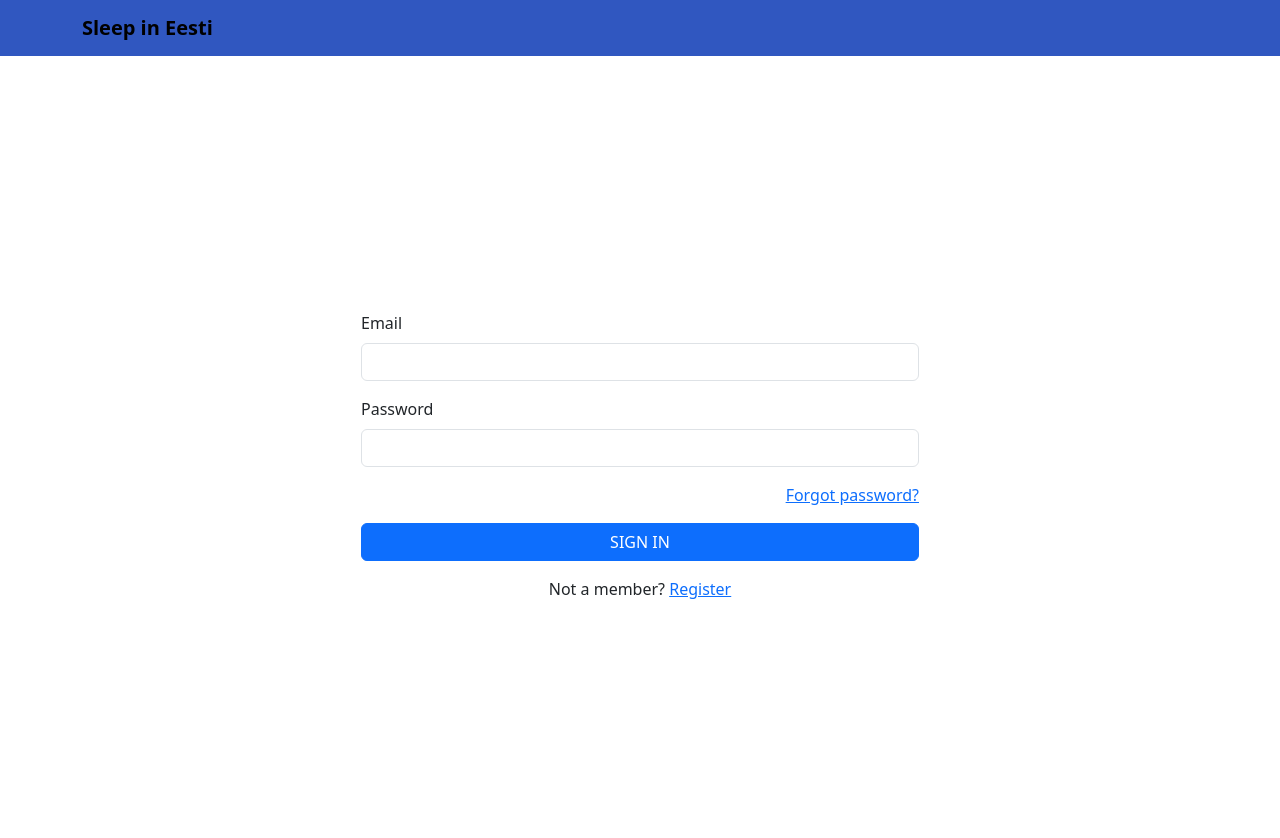
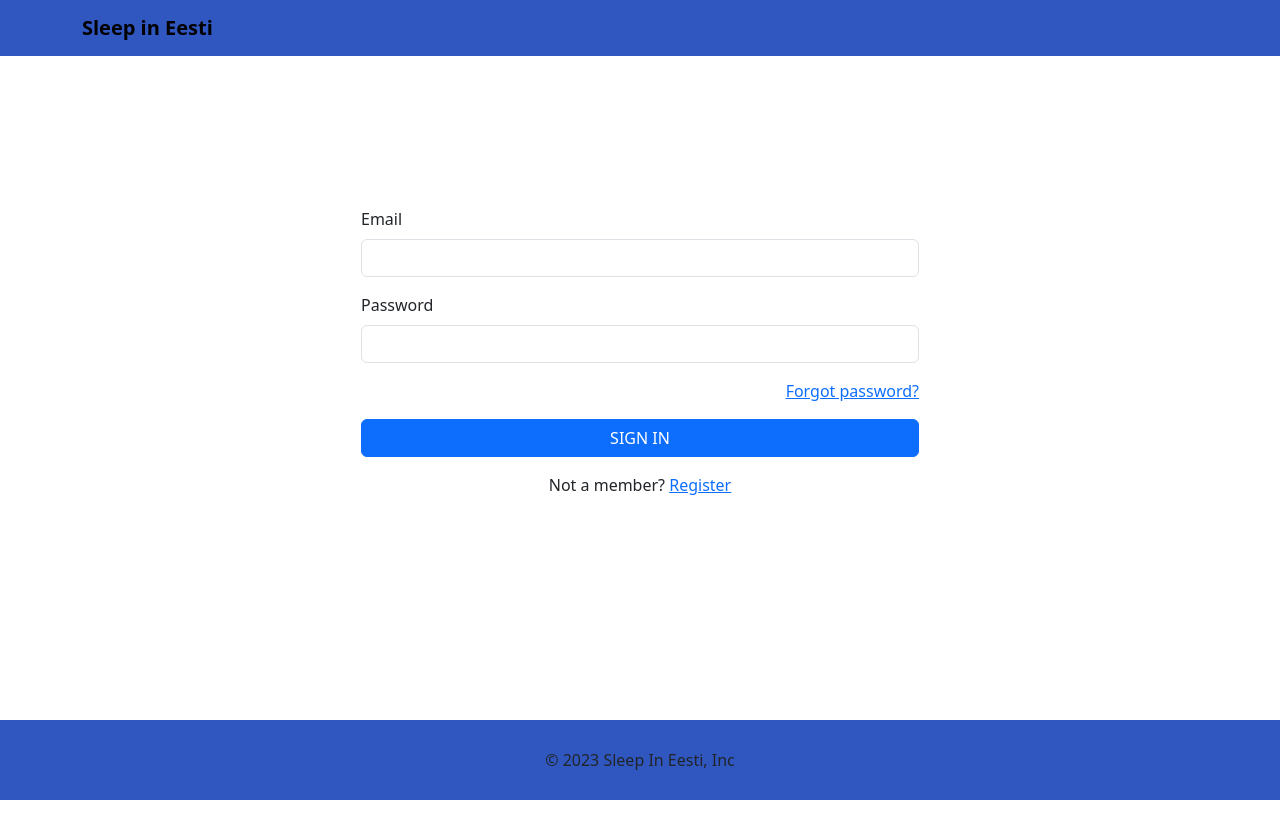
Before and after one commit to vadof/booking, an Angular app in the folder frontend/: page /login in a window 1280 px wide. Shown: the top 838 px of the page. After the commit the page ends 800 px from the top, so only its background shows below. Built offline with nearby package versions, Linux system fonts and the light colour scheme.

Commit message:
add footer

```diff
--- a/frontend/src/app/app.component.html
+++ b/frontend/src/app/app.component.html
@@ -1 +1,2 @@
+<!--<app-navbar></app-navbar>-->
 <router-outlet></router-outlet>
--- a/frontend/src/app/components/navbar/navbar.component.html
+++ b/frontend/src/app/components/navbar/navbar.component.html
@@ -23,7 +23,3 @@
 
   </div>
 </nav>
-
-<ul class="dropdown-menu">
-  <li><a class="dropdown-item" (click)="logout()">Logout</a></li>
-</ul>
--- a/frontend/src/app/components/navbar/navbar.component.scss
+++ b/frontend/src/app/components/navbar/navbar.component.scss
@@ -1,5 +1,6 @@
 nav {
   background-color: var(--blue-color);
+  margin-bottom: 1rem;
 }
 
 svg {
--- a/frontend/src/app/pages/login-page/login-page.component.html
+++ b/frontend/src/app/pages/login-page/login-page.component.html
@@ -1,6 +1,6 @@
 <app-navbar></app-navbar>
 
-<div class="container d-flex align-items-center justify-content-center min-vh-100">
+<div class="container d-flex align-items-center justify-content-center">
   <form [formGroup]="loginForm" (ngSubmit)="login()" class="w-50 text-color-primary">
 
     <div class="mb-3">
--- a/frontend/src/app/pages/login-page/login-page.component.scss
+++ b/frontend/src/app/pages/login-page/login-page.component.scss
@@ -0,0 +1,3 @@
+.container {
+  min-height: 70vh;
+}
--- a/frontend/src/app/pages/main-page/main-page.component.html
+++ b/frontend/src/app/pages/main-page/main-page.component.html
@@ -1 +1,3 @@
 <app-navbar></app-navbar>
+
+main page works!
--- a/frontend/src/app/pages/register-page/register-page.component.html
+++ b/frontend/src/app/pages/register-page/register-page.component.html
@@ -1,4 +1,6 @@
-<div class="container d-flex align-items-center justify-content-center min-vh-100">
+<app-navbar></app-navbar>
+
+<div class="container d-flex align-items-center justify-content-center">
   <form [formGroup]="registerForm" (ngSubmit)="register()" class="w-50 text-color-primary">
 
     <div class="mb-3">
--- a/frontend/src/app/pages/register-page/register-page.component.scss
+++ b/frontend/src/app/pages/register-page/register-page.component.scss
@@ -0,0 +1,3 @@
+.container {
+  min-height: 70vh;
+}
--- a/frontend/src/index.html
+++ b/frontend/src/index.html
@@ -9,6 +9,11 @@
 </head>
 <body>
   <app-root></app-root>
+  <footer>
+    <div class="container">
+      <p class="text-center">© 2023 Sleep In Eesti, Inc</p>
+    </div>
+  </footer>
   <script src="https://cdn.jsdelivr.net/npm/bootstrap@5.3.2/dist/js/bootstrap.bundle.min.js"></script>
 </body>
 </html>
--- a/frontend/src/styles.scss
+++ b/frontend/src/styles.scss
@@ -8,3 +8,23 @@
   --white-color: #ffffff;
   --black-color: #000000;
 }
+
+footer {
+  margin-top: 1rem;
+  background-color: var(--blue-color);
+  position:fixed;
+  bottom: 0;
+  width:100%;
+  height: 5rem;
+
+  .container {
+    height: 100%;
+    display: flex;
+    align-items: center;
+    justify-content: center;
+
+    p {
+      margin-bottom: 0;
+    }
+  }
+}
```
